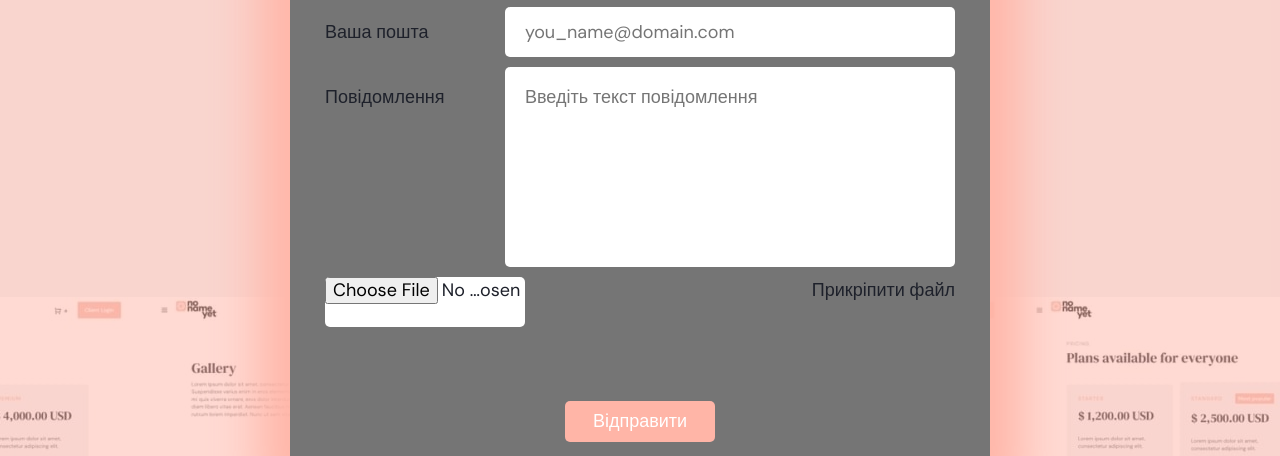
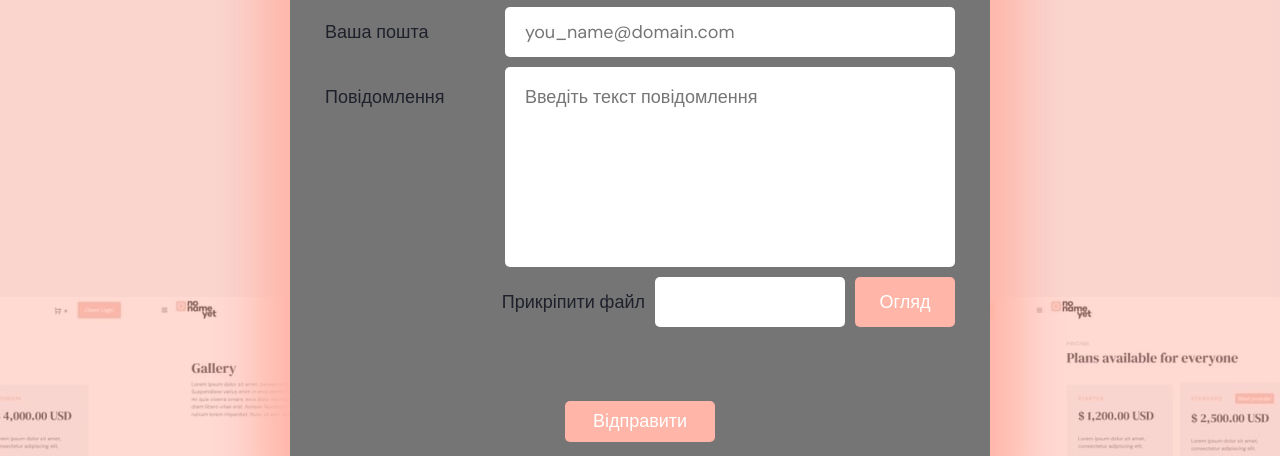
Before and after one commit to Valerii2022/no-name-yet, a plain HTML site: page index.html in a window 1280 px wide. Both pictures are taken after a click on the button "Preview Pages". Shown: the part 323-779 px from the top of the page. Drawn offline with nearby package versions, Linux system fonts and the light colour scheme.

Commit message:
modal-form done

```diff
--- a/css/styles.css
+++ b/css/styles.css
@@ -678,14 +678,49 @@ figure {
   resize: none;
 }
 
-.modal-form__file {
-  background-color: #fff;
-  width: 200px;
+.modal-form__file {}
+
+.modal-form__file-field {
+  width: 190px;
   height: 50px;
   border-radius: 5px;
-  outline: none;
-  border: none;
-  z-index: 100;
+  background-color: var(--white-color);
+}
+
+.file-label {
+  position: relative;
+  display: flex;
+  gap: 10px;
+  justify-content: flex-end;
+  align-items: center;
+}
+
+.modal-form__file-btn {
+  display: flex;
+  justify-content: center;
+  align-items: center;
+  width: 100px;
+  height: 50px;
+  border-radius: 5px;
+  cursor: pointer;
+
+  color: var(--white-color);
+  background-color: var(--button-bg-color);
+}
+
+.modal-form__file-hide-text {
+  display: none;
+  width: 190px;
+  position: absolute;
+  top: 50%;
+  right: 110px;
+  transform: translateY(-50%);
+
+  text-align: center;
+}
+
+.modal-form__file:focus~.modal-form__file-hide-text {
+  display: block;
 }
 
 .modal-form__btn {
--- a/index.html
+++ b/index.html
@@ -387,10 +387,13 @@
             <span class="modal-form__text">Повідомлення</span>
             <textarea class="modal-form__textarea" name="feedback" placeholder="Введіть текст повідомлення"></textarea>
           </label>
-          <div class="modal-form__label">
-            <input class="modal-form__file " type="file" name="user-files" id="file">
-            <label for="file"><span class="modal-form__text">Прикріпити файл</span></label>
-          </div>
+          <label class="modal-form__label file-label">
+            <span class="modal-form__text">Прикріпити файл</span>
+            <input class="modal-form__file hidden" type="file" name="user-files" id="file">
+            <span class="modal-form__file-field"></span>
+            <span class="modal-form__file-hide-text">Файл завантажено</span>
+            <span class="modal-form__file-btn">Огляд</span>
+          </label>
         </div>
         <button class="modal-form__btn" type="submit">Відправити</button>
       </form>
```
